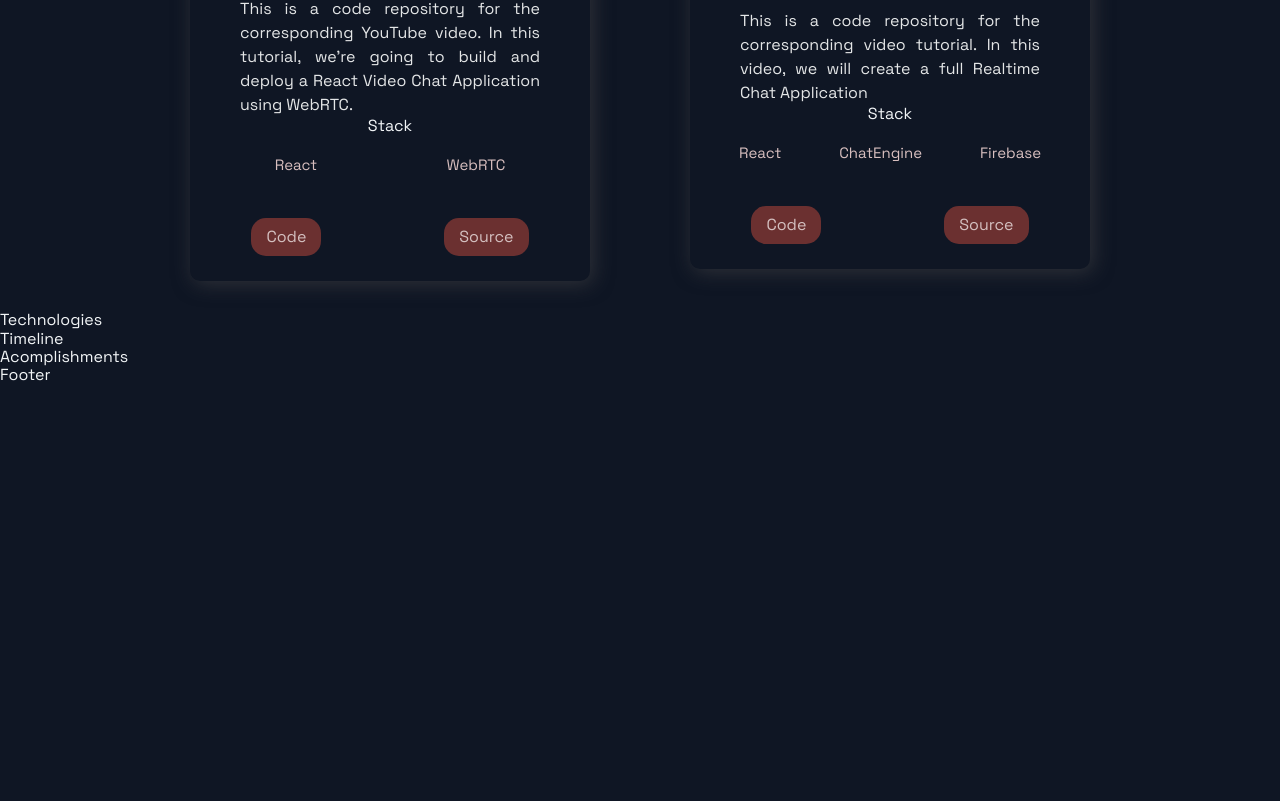
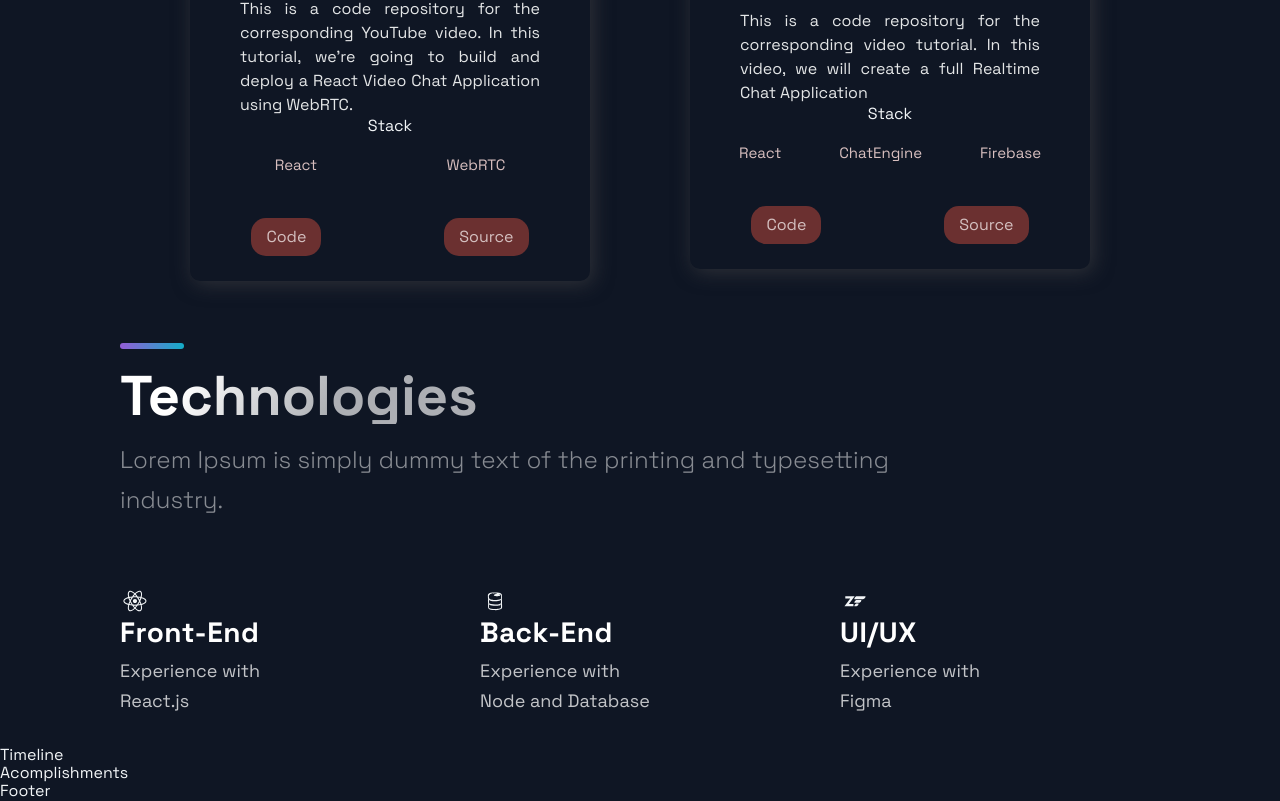
Before and after one commit to evribsap/portfolio-website-next, a Next.js app: page / in a window 1280 px wide. Shown: the part 2003-2804 px from the top of the page. Before the commit the page ends 2388 px from the top, so only its background shows below. Built offline with nearby package versions, Linux system fonts and the light colour scheme.

Commit message:
update technologies

```diff
--- a/src/components/Technologies/Technologies.js
+++ b/src/components/Technologies/Technologies.js
@@ -4,9 +4,57 @@
 import { List, ListContainer, ListItem, ListParagraph, ListTitle } from './TechnologiesStyles';
 
 const Technologies = () =>  (
-  <div>
-    Technologies
-  </div>
+  <Section id="tech">
+    <SectionDivider />
+    <br />
+    <SectionTitle>
+      Technologies
+    </SectionTitle>
+    <SectionText>
+    Lorem Ipsum is simply dummy text of the printing and typesetting industry.
+    </SectionText>
+    <List>
+      <ListItem>
+        <DiReact size="3rem"/>
+        <ListContainer>
+          <ListTitle>
+            Front-End
+          </ListTitle>
+          <ListParagraph>
+            Experience with
+            <br />
+            React.js
+          </ListParagraph>
+        </ListContainer>
+      </ListItem>
+      <ListItem>
+        <DiFirebase size="3rem"/>
+        <ListContainer>
+          <ListTitle>
+            Back-End
+          </ListTitle>
+          <ListParagraph>
+            Experience with
+            <br />
+            Node and Database
+          </ListParagraph>
+        </ListContainer>
+      </ListItem>
+      <ListItem>
+        <DiZend size="3rem"/>
+        <ListContainer>
+          <ListTitle>
+            UI/UX
+          </ListTitle>
+          <ListParagraph>
+            Experience with
+            <br />
+            Figma
+          </ListParagraph>
+        </ListContainer>
+      </ListItem>
+    </List>
+  </Section>
 );
 
 export default Technologies;
```
